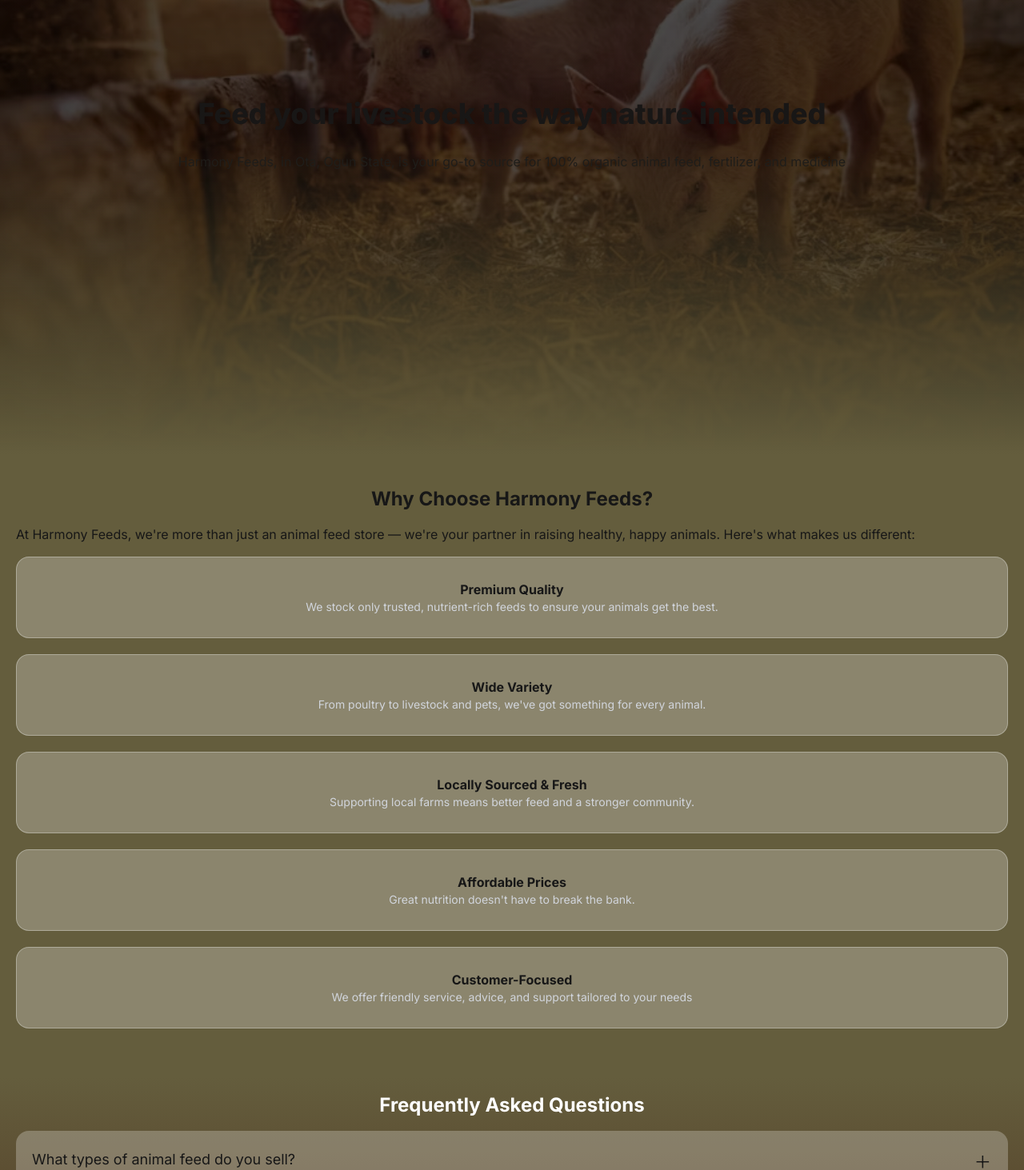
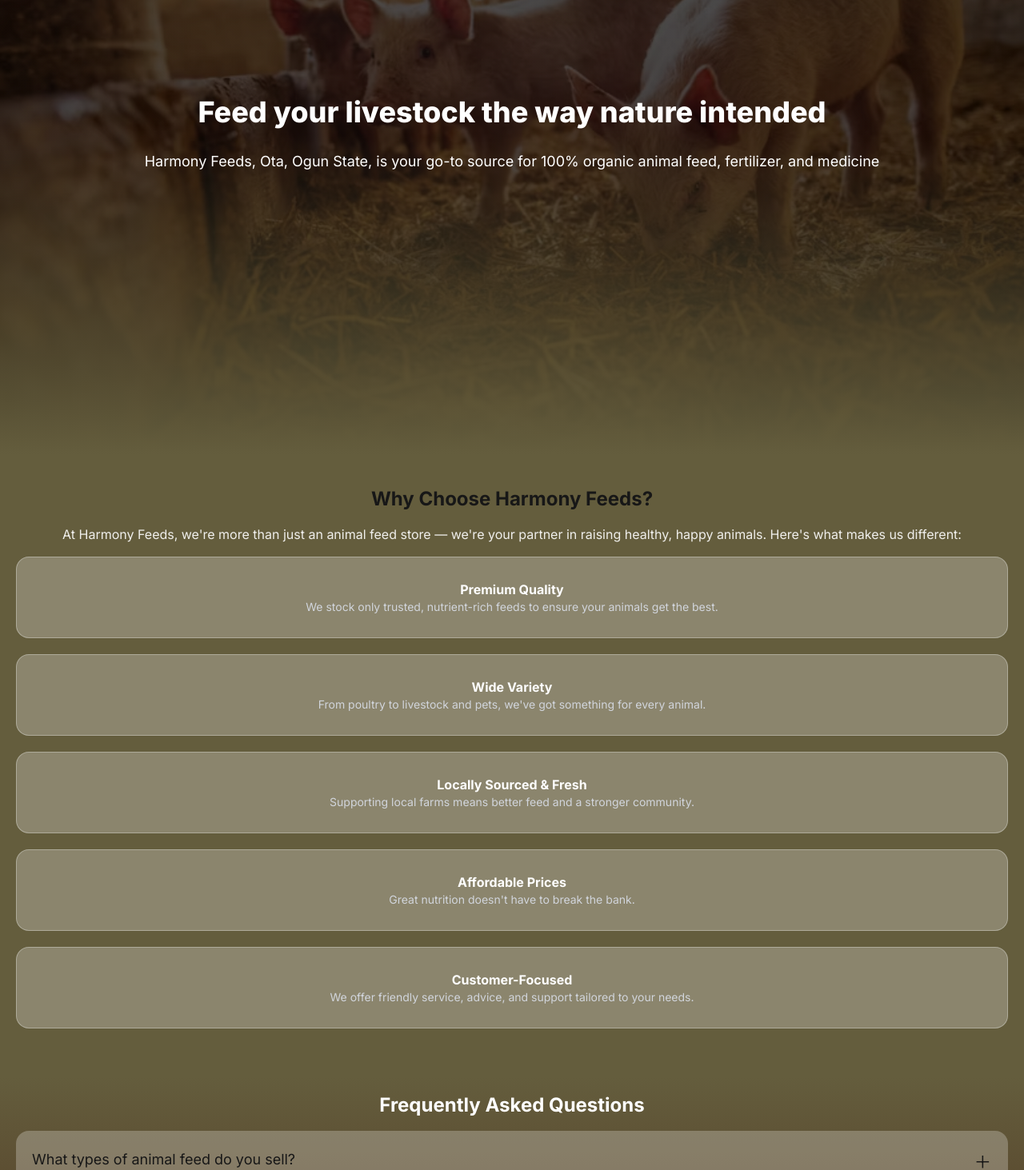
Before and after one commit to Derin-09/harmonyfeeds, a Next.js app: page / in a window 1280 px wide. Shown: the part 232-1695 px from the top of the page at 80% size. Built offline with nearby package versions, Linux system fonts and the light colour scheme.

Commit message:
second commit

```diff
--- a/app/components/About/About.tsx
+++ b/app/components/About/About.tsx
@@ -1,41 +1,60 @@
+'use client'
+
 import React from 'react'
+import { motion } from 'framer-motion'
+
+const features = [
+  {
+    title: 'Premium Quality',
+    desc: 'We stock only trusted, nutrient-rich feeds to ensure your animals get the best.',
+  },
+  {
+    title: 'Wide Variety',
+    desc: "From poultry to livestock and pets, we've got something for every animal.",
+  },
+  {
+    title: 'Locally Sourced & Fresh',
+    desc: 'Supporting local farms means better feed and a stronger community.',
+  },
+  {
+    title: 'Affordable Prices',
+    desc: "Great nutrition doesn't have to break the bank.",
+  },
+  {
+    title: 'Customer-Focused',
+    desc: 'We offer friendly service, advice, and support tailored to your needs.',
+  },
+]
 
 const About = () => {
   return (
-    <main className='bg-[#645D3D] w-screen pt-10 select-none pb-10' id='About'>
-      <div className='px-5'>
-        <p className='text-center font-bold text-2xl pb-4'>Why Choose Harmony Feeds?</p>
-        <div className=''>
-          <p className='pb-4'>At Harmony Feeds, we&apos;re more than just an animal feed store — we&apos;re your partner in raising healthy, happy animals. Here&apos;s what makes us different:</p>
-          {/*
-          <p className='pb-2'><span className='font-bold'>Premium Quality</span> - We stock only trusted, nutrient-rich feeds to ensure your animals get the best.</p>
-          <p className='pb-2'> <span className='font-bold'>Wide Variety</span> - From poultry to livestock and pets, we&apos;ve got something for every animal.</p>
-          <p className='pb-2'><span className='font-bold'>Locally Sourced & Fresh</span> - Supporting local farms means better feed and a stronger community.</p>
-          <p className='pb-2'><span className='font-bold'>Affordable Prices</span>
-             - Great nutrition doesn&apos;t have to break the bank.</p>
-          <p className='pb-2'><span className='font-bold'>Customer-Focused</span>  - We offer friendly service, advice, and support tailored to your needs.</p>
-          <p className='pb-2'>Because when your animals thrive, so do you.</p>
-         */}
-          <div className='p-7 border-1 border-white/30 rounded-2xl bg-white/25 mb-5 '>
-            <p className='text-center font-bold'>Premium Quality</p>
-            <p className='text-center text-gray-300 text-sm'>We stock only trusted, nutrient-rich feeds to ensure your animals get the best.</p>
-          </div>
-          <div className='p-7 border-1 border-white/30 rounded-2xl bg-white/25 mb-5 '>
-            <p className='text-center font-bold'>Wide Variety</p>
-            <p className='text-center text-gray-300 text-sm'>From poultry to livestock and pets, we&apos;ve got something for every animal.</p>
-          </div>
-          <div className='p-7 border-1 border-white/30 rounded-2xl bg-white/25 mb-5 '>
-            <p className='text-center font-bold'>Locally Sourced & Fresh</p>
-            <p className='text-center text-gray-300 text-sm'> Supporting local farms means better feed and a stronger community.</p>
-          </div>
-          <div className='p-7 border-1 border-white/30 rounded-2xl bg-white/25 mb-5 '>
-            <p className='text-center font-bold'>Affordable Prices</p>
-            <p className='text-center text-gray-300 text-sm'> Great nutrition doesn&apos;t have to break the bank.</p>
-          </div>
-          <div className='p-7 border-1 border-white/30 rounded-2xl bg-white/25 mb-5 '>
-            <p className='text-center font-bold'>Customer-Focused</p>
-            <p className='text-center text-gray-300 text-sm'> We offer friendly service, advice, and support tailored to your needs</p>
-          </div>
+    <main className="bg-[#645D3D] w-screen pt-10 select-none pb-10" id="About">
+      <div className="px-5">
+        <p className="text-center font-bold text-2xl pb-4">Why Choose Harmony Feeds?</p>
+        <motion.p
+          initial={{ opacity: 0, y: -10 }}
+          whileInView={{ opacity: 1, y: 0 }}
+          transition={{ duration: 0.6 }}
+          viewport={{ once: true }}
+          className="pb-4 text-center text-white/90"
+        >
+          At Harmony Feeds, we're more than just an animal feed store — we're your partner in raising healthy, happy animals. Here's what makes us different:
+        </motion.p>
+
+        <div>
+          {features.map((item, index) => (
+            <motion.div
+              key={item.title}
+              initial={{ opacity: 0, y: 20 }}
+              whileInView={{ opacity: 1, y: 0 }}
+              transition={{ duration: 0.5, delay: index * 0.2 }}
+              viewport={{ once: true }}
+              className="p-7 border-1 border-white/30 rounded-2xl bg-white/25 mb-5"
+            >
+              <p className="text-center font-bold text-white">{item.title}</p>
+              <p className="text-center text-gray-300 text-sm">{item.desc}</p>
+            </motion.div>
+          ))}
         </div>
       </div>
     </main>
--- a/app/components/Footer/Footer.tsx
+++ b/app/components/Footer/Footer.tsx
@@ -4,7 +4,7 @@ import Logo from '@/public/images/Logo.png'
 
 export default function Footer() {
   return (
-    <footer className="bg-secondary-900 text-white py-12 px-6 bg-gradient-to-b from-[#3F1D0E] to-black">
+    <footer className="bg-secondary-900 text-white py-12 px-6 bg-[#3F1D0E] ">
       <div className="max-w-7xl mx-auto">
         <div className="grid grid-cols-1 md:grid-cols-4 gap-10">
           <div>
--- a/app/components/HeroSection/HeroSection.tsx
+++ b/app/components/HeroSection/HeroSection.tsx
@@ -1,19 +1,42 @@
+'use client'
+
 import React from 'react'
+import { motion } from 'framer-motion'
 import NavBar from '../NavBar/NavBar'
 
 const HeroSection = () => {
   return (
-    <main className='select-none h-screen bg-cover bg-center bg-no-repeat bg-black relative' style={{ backgroundImage: "url('/images/background.avif')" }}>
-      <div className='fixed top-0 w-[100%]'>
+    <main
+      className="select-none h-screen bg-cover bg-center bg-no-repeat bg-black relative"
+      style={{ backgroundImage: "url('/images/background.avif')" }}
+    >
+      <div className="fixed top-0 w-full z-50">
         <NavBar />
+      </div>
+
+      <section className="bg-black/70 h-full flex justify-center items-center relative">
+        <div className="text-white text-center px-5 z-10">
+          <motion.p
+            initial={{ opacity: 0, y: -20 }}
+            animate={{ opacity: 1, y: 0 }}
+            transition={{ duration: 0.8 }}
+            className="text-4xl font-extrabold pb-7"
+          >
+            Feed your livestock the way nature intended
+          </motion.p>
+
+          <motion.p
+            initial={{ opacity: 0, y: -20 }}
+            animate={{ opacity: 1, y: 0 }}
+            transition={{ duration: 0.8, delay: 0.5 }}
+            className="text-lg"
+          >
+            Harmony Feeds, Ota, Ogun State, is your go-to source for 100% organic animal feed, fertilizer, and medicine
+          </motion.p>
         </div>
-      <section className='bg-black/70 h-[100%] flex justify-center items-center'>
-        <div className=''>
-          <p className='text-4xl font-extrabold text-center pb-7'>Feed your livestock the way nature intended</p>
-          <p className='text-center px-5'>Harmony Feeds, in Ota, Ogun State, is your go-to source for 100% organic animal feed, fertilizer, and medicine</p>
-        </div>
+
+        {/* Gradient overlay */}
         <div className="absolute inset-0 bg-gradient-to-b via-[#3F1D0E]/5 from-transparent to-[#645D3D]"></div>
-
       </section>
     </main>
   )
--- a/app/layout.tsx
+++ b/app/layout.tsx
@@ -19,6 +19,9 @@ const geistMono = Geist_Mono({
 export const metadata: Metadata = {
   title: "Create Next App",
   description: "Generated by create next app",
+  icons: {
+    icon: '/favicon.ico'
+  }
 };
 
 export default function RootLayout({
--- a/package.json
+++ b/package.json
@@ -10,6 +10,7 @@
   },
   "dependencies": {
     "@heroicons/react": "^2.2.0",
+    "framer-motion": "^12.18.1",
     "next": "15.3.3",
     "react": "^19.0.0",
     "react-dom": "^19.0.0",
```
Also changed, not shown: 2 other files (tests, documents, lock files or other folders).
